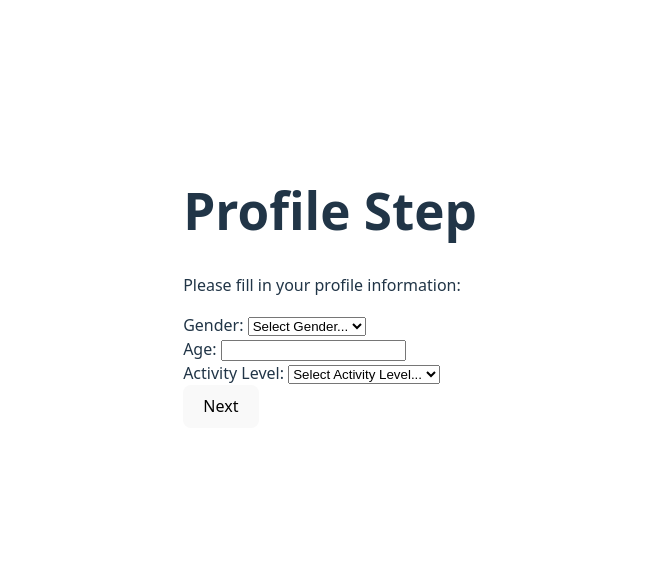
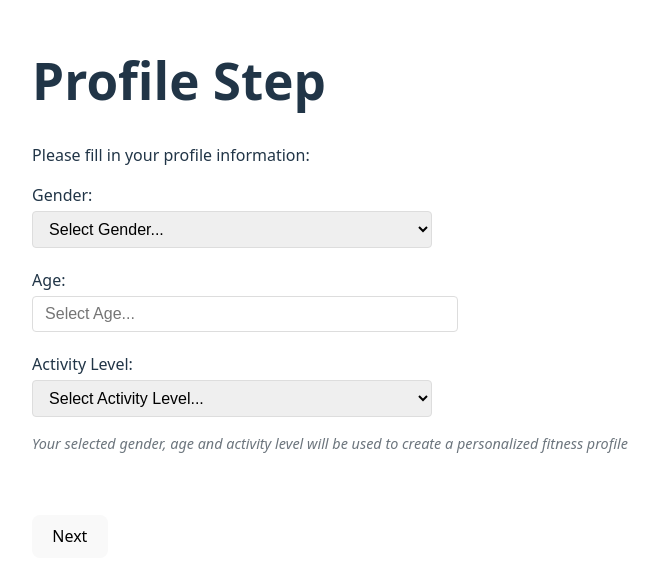
Before and after one commit to jakobher/1DV610-L3, a React (Vite) app: page / in a window 1280 px wide. Shown: the part 112-692 px from the top of the page, without its empty margins (310-969 px from the left). Built offline with nearby package versions, Linux system fonts and the light colour scheme.

Commit message:
UI improvements

```diff
--- a/src/components/Step1Profile.jsx
+++ b/src/components/Step1Profile.jsx
@@ -42,6 +42,7 @@ function Profile({ onNext }) {
       <label>Age: </label>
       <input
         type="number"
+        placeholder="Select Age..."
         value={age}
         onChange={(e) => setAge(e.target.value)}
       />
@@ -53,12 +54,15 @@ function Profile({ onNext }) {
         onChange={(e) => setActivityLevel(e.target.value)}
       >
         <option value="">Select Activity Level...</option>
-        <option value="low">Low</option>
-        <option value="medium">Medium</option>
-        <option value="high">High</option>
-        <option value="athlete">Athlete</option>
+        <option value="low">Low - Little to no exercise</option>
+        <option value="medium">Medium - Light activity occasionally</option>
+        <option value="high">High - Regular exercise, good fitness</option>
+        <option value="athlete">Athlete - Train frequently, high fitness</option>
       </select>
       {errors.activityLevel && <span className="error-message">{errors.activityLevel}</span>}
+      <p className="help-text">
+        Your selected gender, age and activity level will be used to create a personalized fitness profile
+        </p>
       <br />
       <button onClick={handleSubmit}>Next</button>
     </div>
--- a/src/components/Step2Goal.jsx
+++ b/src/components/Step2Goal.jsx
@@ -46,6 +46,7 @@ function Goal({ onNext }) {
       </select>
       {errors.targetDistance && <span className="error-message">{errors.targetDistance}</span>}
       <br />
+
       <label>Target Time (in minutes): </label>
       <input
         type="number"
@@ -55,7 +56,12 @@ function Goal({ onNext }) {
       />
       {errors.targetTime && <span className="error-message">{errors.targetTime}</span>}
       <br />
-      <p>Please provide your current record information:</p>
+
+      <h3>Your Current Best Performance:</h3>
+      <p className="help-text">Enter a recent time for a <strong>similar distance</strong> to your goal (but not the same distance)
+      <br />
+      The closer, the better prediction
+      </p>
       <label>
         Your current record distance (in km):
         <input
--- a/src/styles/components.css
+++ b/src/styles/components.css
@@ -41,3 +41,44 @@
   margin-top: 5px;
   display: block;
 }
+
+.help-text {
+  display: block;
+  color: #6c757d;
+  font-size: 0.9em;
+  margin: 8px 0 16px 0;
+  font-style: italic;
+}
+
+h3 {
+  margin-top: 24px;
+  margin-bottom: 12px;
+  color: #333;
+}
+
+label {
+  display: block;
+  margin-top: 12px;
+  margin-bottom: 4px;
+  font-weight: 500;
+}
+
+input, select {
+  width: 100%;
+  max-width: 400px;
+  padding: 8px 12px;
+  margin-bottom: 8px;
+  border: 1px solid #ddd;
+  border-radius: 4px;
+  font-size: 1em;
+}
+
+input:focus, select:focus {
+  outline: none;
+  border-color: #646cff;
+  box-shadow: 0 0 0 3px rgba(100, 108, 255, 0.1);
+}
+
+button {
+  margin-top: 20px;
+}
```
